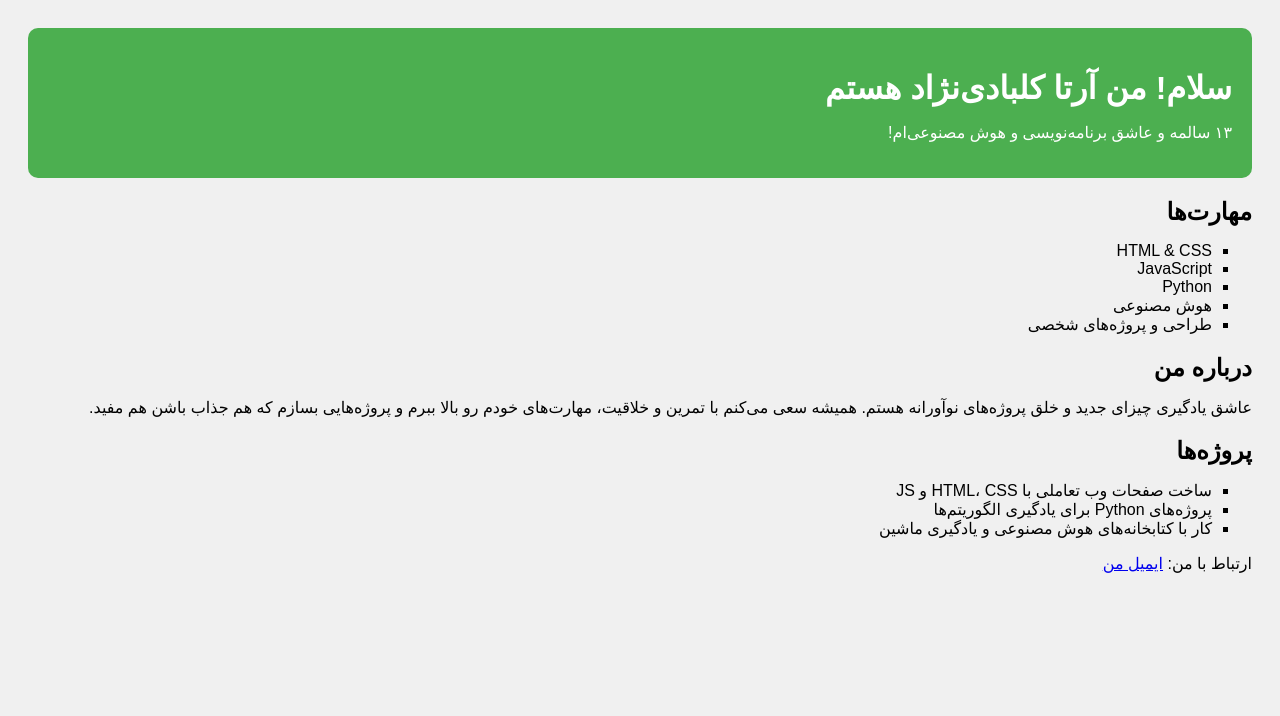
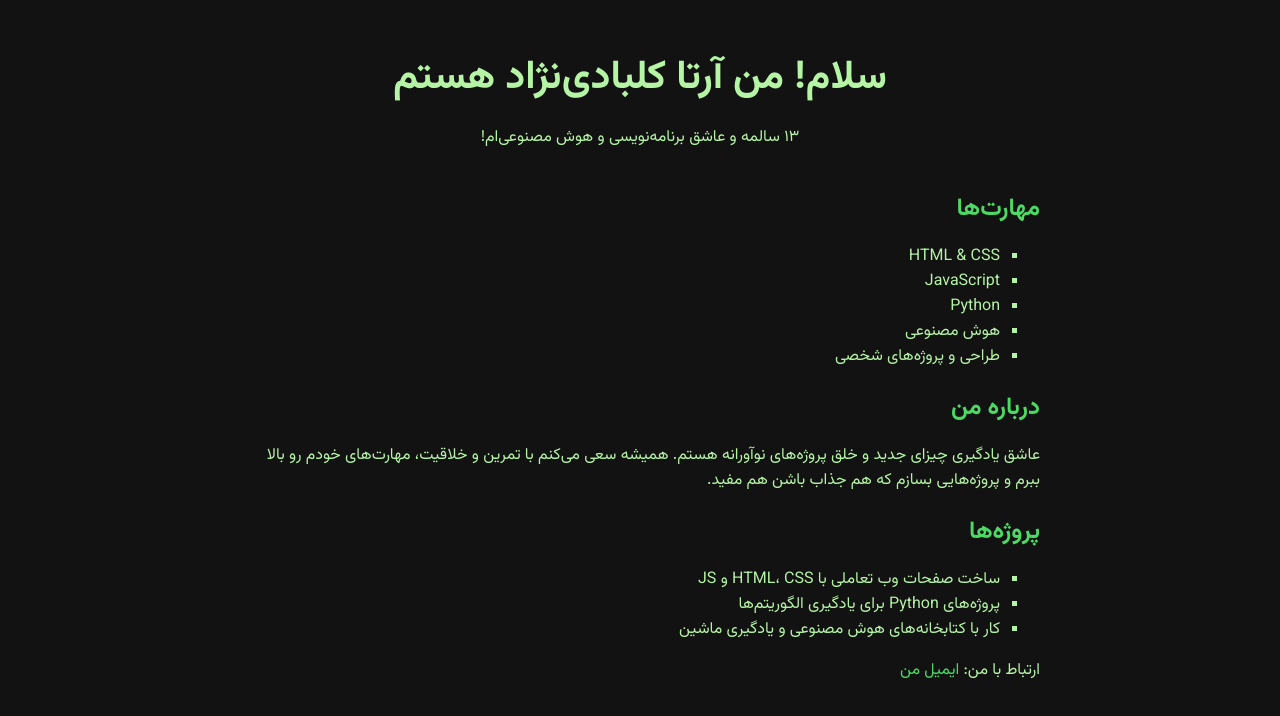
Before and after one commit to Artagameplay/Artagameplay.github.io, a plain HTML site: page index.html in a window 1280 px wide. Drawn offline with Linux system fonts and the light colour scheme; a script that the page names is missing.

Commit message:
Update style.css

```diff
--- a/style.css
+++ b/style.css
@@ -1,21 +1,83 @@
+/* فونت نونی و تم دارک */
+@import url('https://fonts.googleapis.com/css2?family=Vazirmatn:wght@400;700&display=swap');
+
 body {
-    font-family: Arial, sans-serif;
+    margin: 0;
+    padding: 0;
+    font-family: 'Vazirmatn', sans-serif;
+    background-color: #121212;
+    color: #b5f4a5;
     direction: rtl;
+}
+
+.container {
+    max-width: 800px;
+    margin: auto;
     padding: 20px;
-    background-color: #f0f0f0;
 }
 
 header {
-    background-color: #4CAF50;
-    color: white;
-    padding: 20px;
-    border-radius: 10px;
+    text-align: center;
+    margin-bottom: 40px;
 }
 
-h1, h2 {
+h1 {
+    font-size: 2.5em;
     margin-bottom: 10px;
+}
+
+h2 {
+    color: #4cd964;
+    margin-bottom: 15px;
 }
 
 ul {
     list-style-type: square;
+    padding-left: 20px;
 }
+
+a {
+    color: #4cd964;
+    text-decoration: none;
+}
+
+a:hover {
+    text-decoration: underline;
+}
+
+/* انیمیشن Fade-in */
+.fade-in {
+    opacity: 0;
+    animation: fadeIn 1s forwards;
+}
+
+.fade-in-delay {
+    opacity: 0;
+    animation: fadeIn 1s forwards 0.5s;
+}
+
+.fade-in-delay-2 {
+    opacity: 0;
+    animation: fadeIn 1s forwards 1s;
+}
+
+.fade-in-delay-3 {
+    opacity: 0;
+    animation: fadeIn 1s forwards 1.5s;
+}
+
+.fade-in-delay-4 {
+    opacity: 0;
+    animation: fadeIn 1s forwards 2s;
+}
+
+.fade-in-delay-5 {
+    opacity: 0;
+    animation: fadeIn 1s forwards 2.5s;
+}
+
+@keyframes fadeIn {
+    to {
+        opacity: 1;
+    }
+}
```
